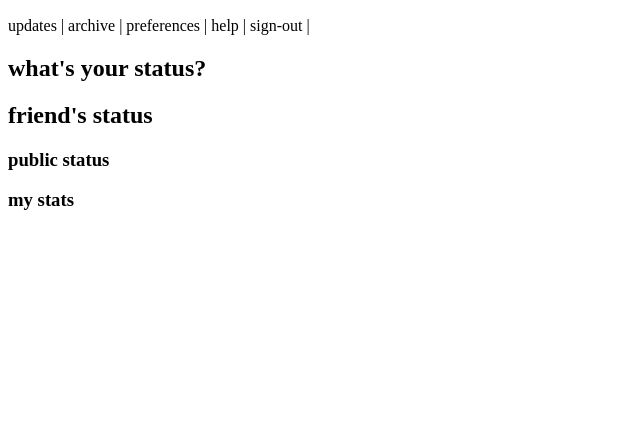
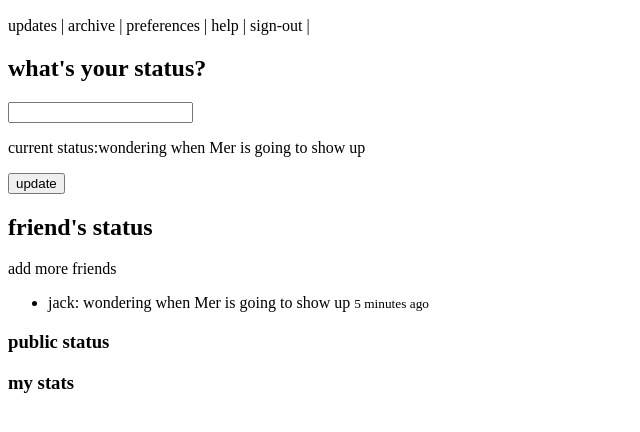
Before and after one commit to TheBritishSabrina/early-twitter-example, a website: page index.html in a window 1280 px wide. Shown: the part 50-482 px from the top of the page, without its empty margins (0-640 px from the left). Drawn offline with Linux system fonts and the light colour scheme.

Commit message:
Add input field and one friend status

```diff
--- a/index.html
+++ b/index.html
@@ -14,9 +14,23 @@
     <main>
       <section>
         <h1>what's your status?</h1>
+        <form>
+          <input />
+          <p>
+            <bold>current status:</bold>wondering when Mer is going to show up
+          </p>
+          <button>update</button>
+        </form>
       </section>
       <section>
         <h2>friend's status</h2>
+        <a>add more friends</a>
+        <ul>
+          <li>
+            <a>jack</a>: wondering when Mer is going to show up
+            <small>5 minutes ago</small>
+          </li>
+        </ul>
       </section>
       <section>
         <h3>public status</h3>
```
